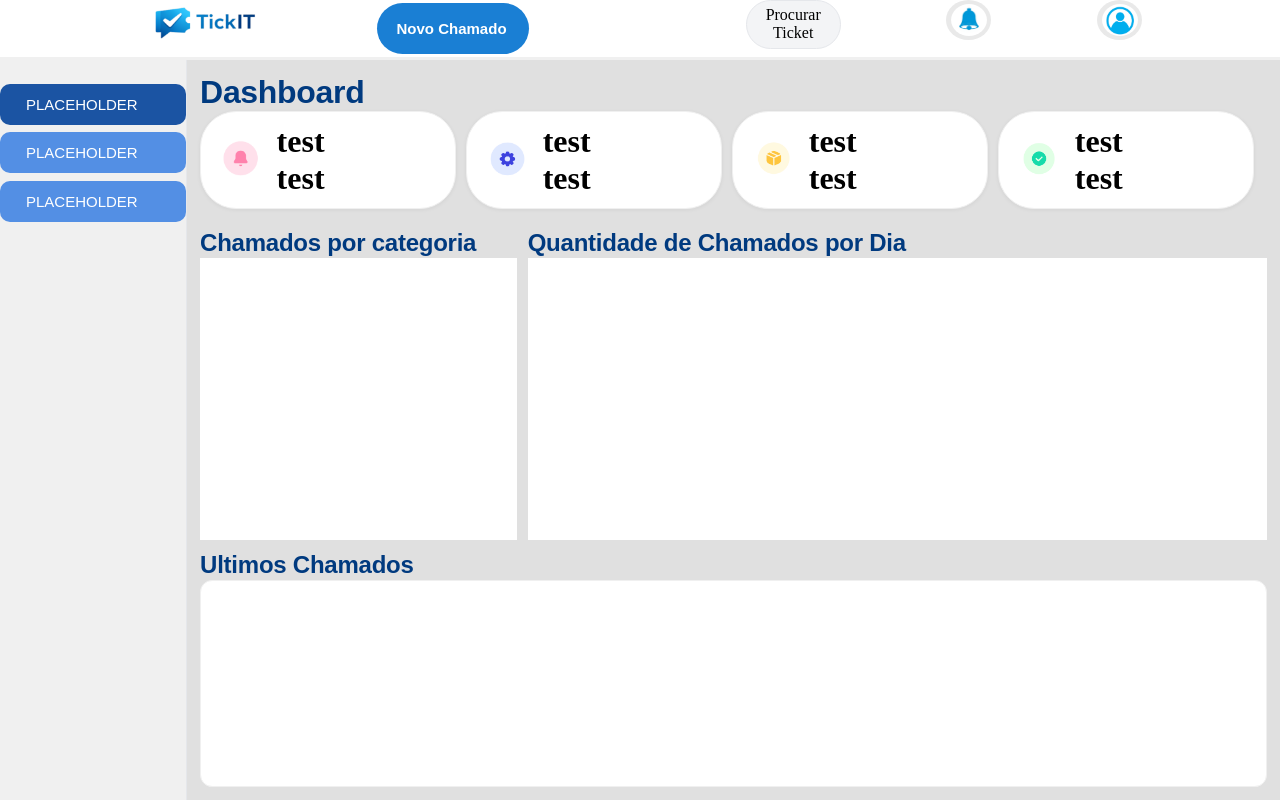
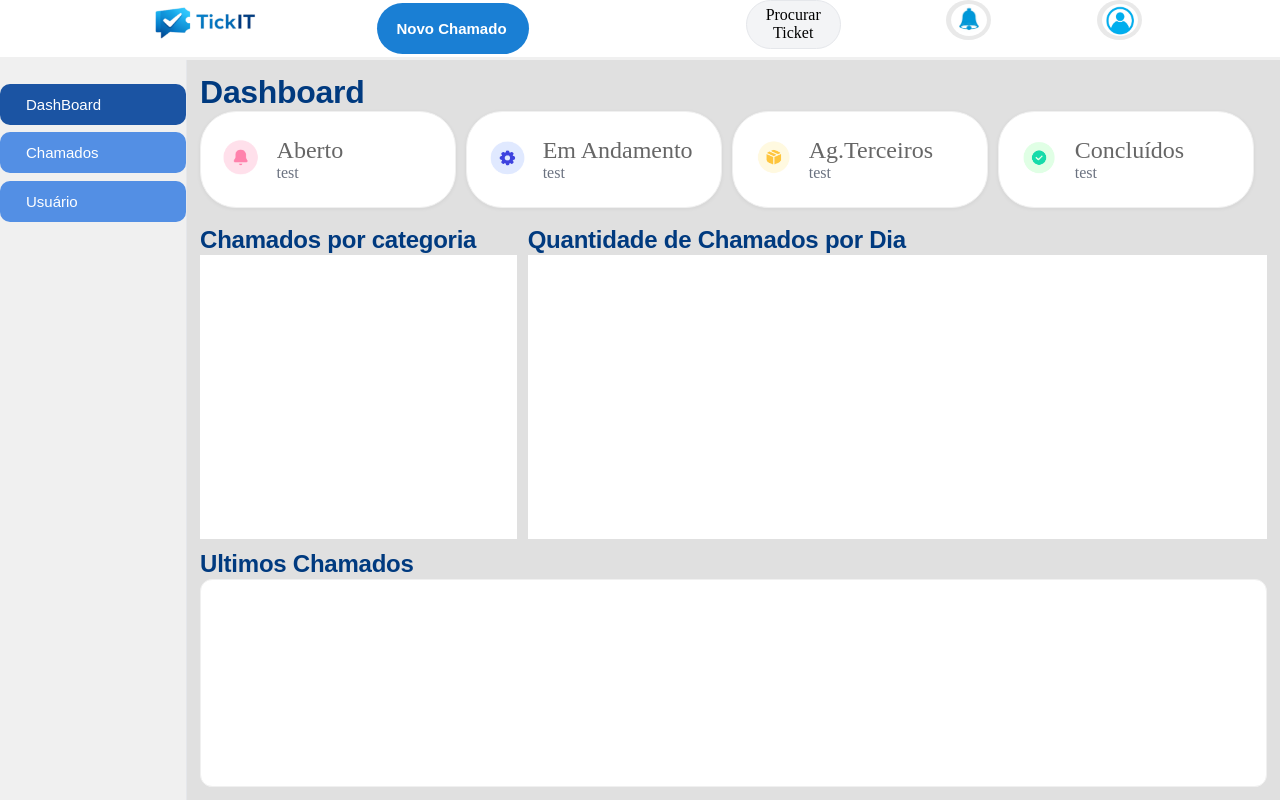
Before and after one commit to MCaG12/SmartDesk-Frontend, a React (Vite) app: page /dashboard in a window 1280 px wide. Built offline with nearby package versions, Linux system fonts and the light colour scheme.

Commit message:
feature: changes the dashboard item bodies

```diff
--- a/src/components/greetingDashboard.tsx
+++ b/src/components/greetingDashboard.tsx
@@ -34,8 +34,8 @@ export default function GreetingDashboard({notificationIsActive, setNotification
                             <img src={DashBoardNewTicketsImage} alt="Greeting" style={{ width: "100%", height: "100%", objectFit: "cover", alignSelf: "center", marginBottom: "2%" }} />
                         </div>
                         <div style={{display:"flex", flexDirection:"column", width:"80%"}}>
-                            <h1>test</h1>
-                            <h1>test</h1>
+                            <p className="card-title" style={{fontSize:"1.5rem", color:"#666666"}}>Aberto</p>
+                            <p className="card-meta">test</p>
                         </div>
                     </div>
 
@@ -44,8 +44,8 @@ export default function GreetingDashboard({notificationIsActive, setNotification
                             <img src={DashBoardTicketsInProgressImage} alt="Greeting" style={{ width: "100%", height: "100%", objectFit: "cover", alignSelf: "center", marginBottom: "2%" }} />
                         </div>
                         <div style={{display:"flex", flexDirection:"column", width:"80%"}}>
-                            <h1>test</h1>
-                            <h1>test</h1>
+                            <p className="card-title" style={{fontSize:"1.5rem", color:"#666666"}}>Em Andamento</p>
+                            <p className="card-meta">test</p>
                         </div>
                     </div>
 
@@ -54,8 +54,8 @@ export default function GreetingDashboard({notificationIsActive, setNotification
                             <img src={DashBoardTicketAWaitingForConfirmationImage} alt="Greeting" style={{ width: "100%", height: "100%", objectFit: "cover", alignSelf: "center", marginBottom: "2%" }} />
                         </div>
                         <div style={{display:"flex", flexDirection:"column", width:"80%"}}>
-                            <h1>test</h1>
-                            <h1>test</h1>
+                            <p className="card-title" style={{fontSize:"1.5rem", color:"#666666"}}>Ag.Terceiros</p>
+                            <p className="card-meta">test</p>
                         </div>
                     </div>
 
@@ -64,8 +64,8 @@ export default function GreetingDashboard({notificationIsActive, setNotification
                             <img src={DashBoardTicketsCompletedImage} alt="Greeting" style={{ width: "100%", height: "100%", objectFit: "cover", alignSelf: "center", marginBottom: "2%" }} />
                         </div>
                         <div style={{display:"flex", flexDirection:"column", width:"80%"}}>
-                            <h1>test</h1>
-                            <h1>test</h1>
+                            <p className="card-title" style={{fontSize:"1.5rem", color:"#666666"}}>Concluídos</p>
+                            <p className="card-meta">test</p>
                         </div>
                     </div>
                 </div>
--- a/src/index.css
+++ b/src/index.css
@@ -302,6 +302,13 @@
 
 }
 
+.Dashboard-ItemLabel
+{
+  font-size: 16px;
+  font-weight: 400;
+  color: #6b7280;
+}
+
 .notificationContainer
 {
   width: 100%;
--- a/src/pages/dashboardscreen.tsx
+++ b/src/pages/dashboardscreen.tsx
@@ -72,21 +72,21 @@ export default function DashScreenScreen() {
                     onClick={() => setDashBoardState(0)}
                     style={{ backgroundColor: dashBoardState === 0 ? "#1b54a3" : "#538fe4" }}
                     >
-                    PLACEHOLDER
+                    DashBoard
                     </button>
                     <button
                     className="tab-btn"
                     onClick={() => setDashBoardState(1)}
                     style={{ backgroundColor: dashBoardState === 1? "#1b54a3" : "#538fe4" }}
                     >
-                    PLACEHOLDER
+                    Chamados
                     </button>
                         <button
                     className="tab-btn"
                     onClick={() => setDashBoardState(2)}
                     style={{ backgroundColor: dashBoardState === 2 ? "#1b54a3" : "#538fe4" }}
                     >
-                    PLACEHOLDER
+                    Usuário
                     </button>
                 </div>
                 { drawDashBoard(dashBoardState) }
```
